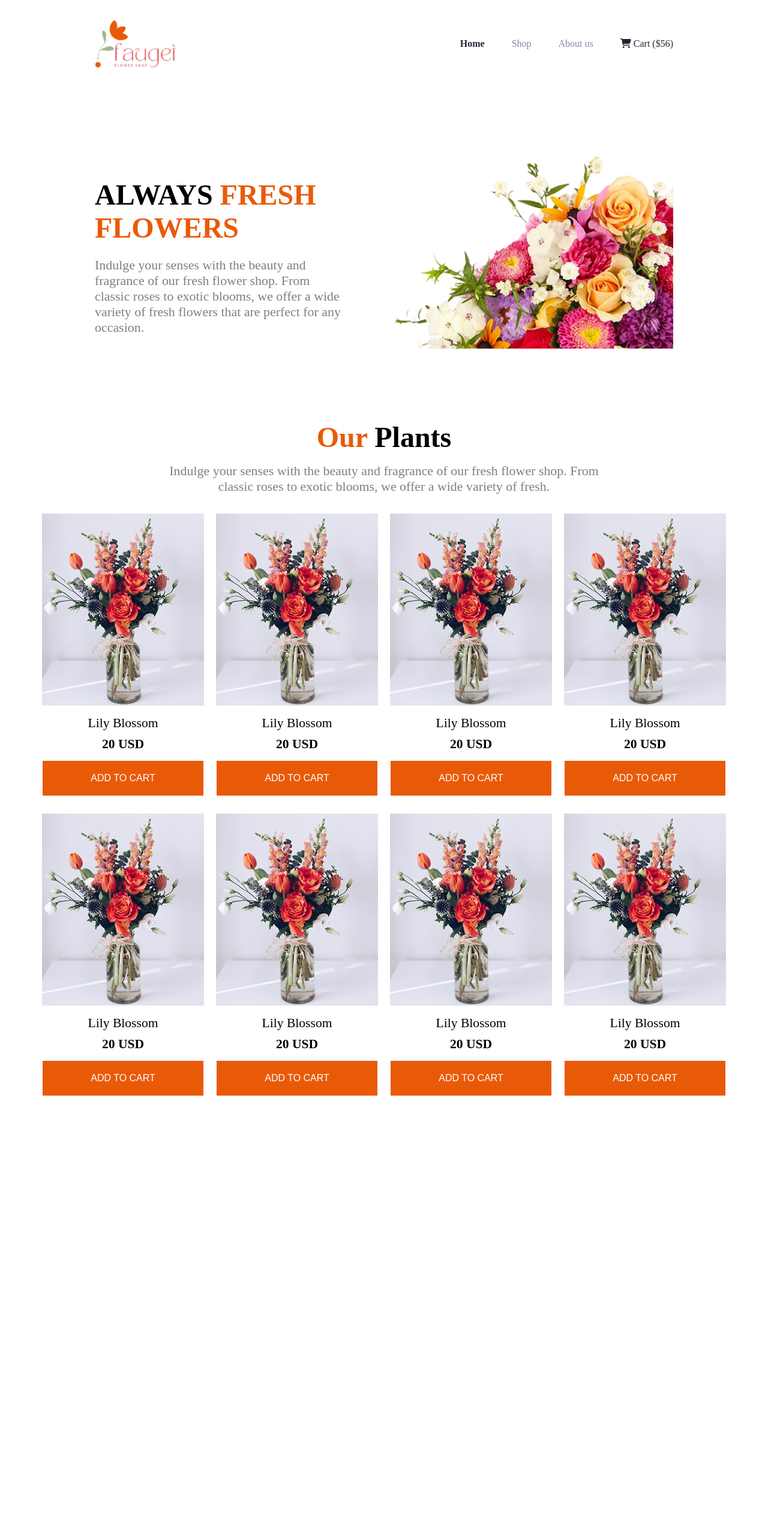
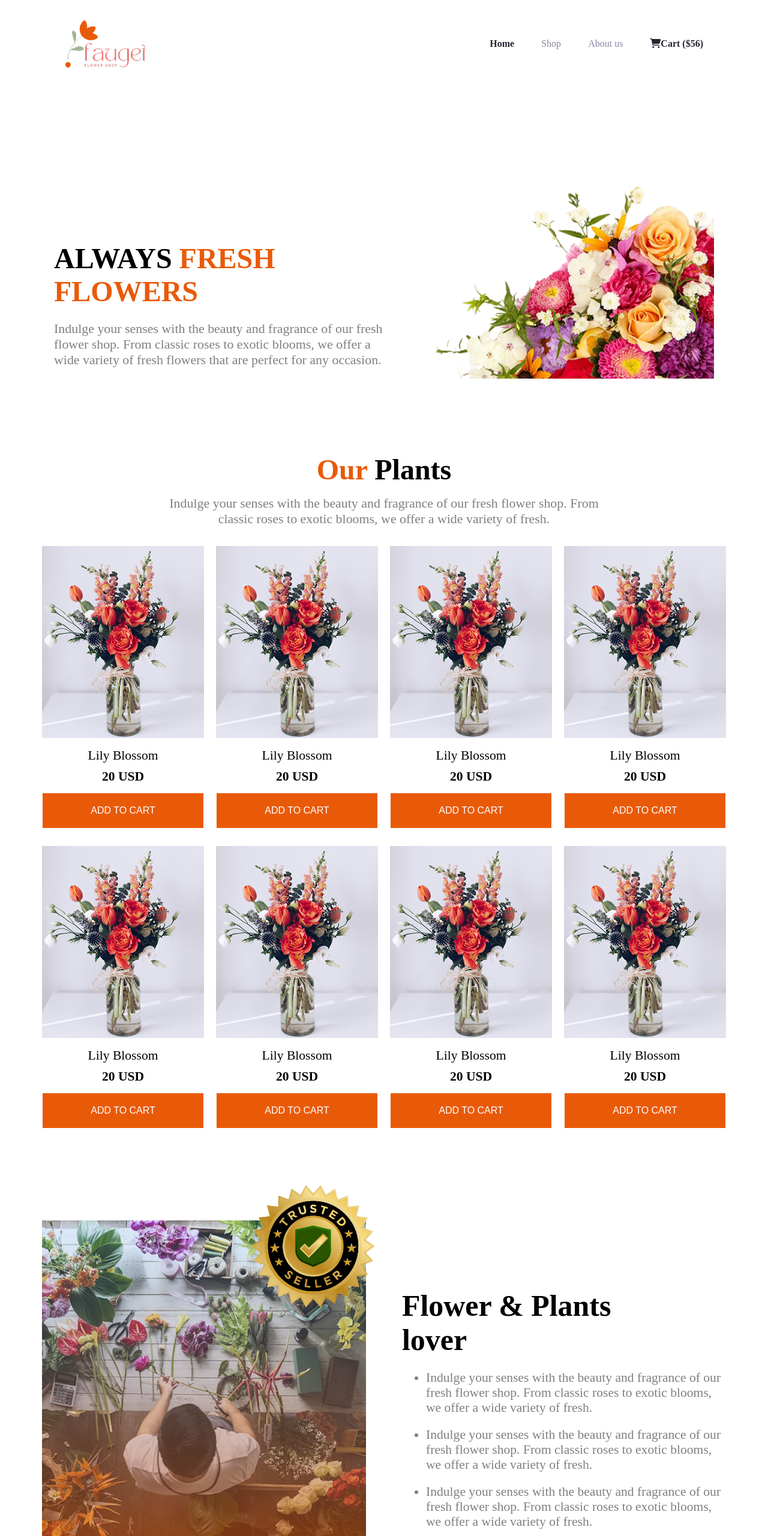
Before and after one commit to SyedaZannatulTushi/Assignment-2, a plain HTML site: page index.html in a window 1280 px wide. Shown: the top 2560 px of the page at 60% size. Before the commit the page ends 1936 px from the top, so only its background shows below. Drawn offline with Linux system fonts and the light colour scheme; a web font is replaced by a local one.

Commit message:
added lover-card-plants section

```diff
--- a/index.html
+++ b/index.html
@@ -12,18 +12,15 @@
 
       </style>
 </head>
-<body>
+<body class="width">
     <header>
         <nav class="navbar">
            <img src="assets/logo.png" alt="Brand logo picture">
           <ul class="nav-links">
-            <a href="" class="hide" id="home">Home</a>
-            <a href="" class="hide"> Shop</a>
-            <a href="" class="hide">About us</a>
-            <a href="" id="cart">
-            <i class="fas fa-shopping-cart dark-1"></i>
-             <span class="dark-1">Cart ($56)</span>
-            </a>
+            <li class="hide"><a href=""  id="home">Home</a></li>
+            <li class="hide"><a href="" > Shop</a></li>
+            <li class="hide"><a href="" >About us</a></li>
+             <li ><i class="fa-solid fa-cart-shopping dark-1 "></i><a href="" id="home">Cart ($56)</a></li>
           </ul>
         </nav>
         <div class="banner">
@@ -33,8 +30,11 @@
                 <h1 class="banner-title font-3">ALWAYS<span class="dark-3"> FRESH <br>FLOWERS</span></h1>
                 <p class="banner-description font-1 dark-2">Indulge your senses with the beauty and fragrance of our fresh flower shop. From classic roses to exotic blooms, we offer a wide variety of fresh flowers that are perfect for any occasion. </p>
           </div>
+          <div>
             <img class="banner-img" src="assets/hero-flower.png" alt="">
+            </div>
         </div>
+      </div>
     </header>
     <main>
       <section class="card-section">
@@ -92,7 +92,25 @@
           <button class="btn-primary" >ADD TO CART</button>
         </div>
       </div>
-      </section>
+
+      <section class="lovers-card container">
+        <div class="lover-img">
+        <img class="img-1" src="assets/flower-store.png" alt="">
+        <img class="badge" src="assets/trusted-badge.png" alt="">
+        </div>
+        <div class="contents">
+          <h1 class="font-3 card-title">Flower & Plants <br>lover</h1>
+          <div class="list font-1">
+          <ul>
+            <li class="margin">Indulge your senses with the beauty and fragrance of our fresh flower shop. From classic roses to exotic blooms, we offer a wide variety of fresh.</li>
+            <li class="margin">Indulge your senses with the beauty and fragrance of our fresh flower shop. From classic roses to exotic blooms, we offer a wide variety of fresh.</li>
+            <li class="margin">Indulge your senses with the beauty and fragrance of our fresh flower shop. From classic roses to exotic blooms, we offer a wide variety of fresh.</li>
+          </ul>
+          </div>
+
+        </div>
+
+
 
     </main>
     <footer>
--- a/styles.css
+++ b/styles.css
@@ -35,10 +35,6 @@
     color: rgba(233, 90, 8, 1);
 }
 
-.hide{
-    /* display: none; */
-}
-
 /* Main Related Styles*/
 
 /* navbar styles */
@@ -49,7 +45,7 @@
     gap: 45px;
     align-items: center;
     justify-content: space-between;
-    padding: 30px 150px;
+    padding: 30px 100px;
 
 }
 .nav-links{
@@ -57,8 +53,12 @@
     gap: 45px;
 
 }
-.nav-links > a{
+.nav-links li>a{
     text-decoration: none;
+    color: #8987A1;
+}
+.nav-links li{
+    list-style: none;
     color: #8987A1;
 }
 #home{
@@ -76,7 +76,10 @@
     max-height: 450px;
     display: flex;
     align-items: end;
-    margin: 100px 150px;
+    justify-content: center;
+    margin-top: 150px;
+
+
 }
 .banner-img{
     max-width: 550px;
@@ -152,13 +155,77 @@
     border: none;
     margin: 10px auto;
 }
+/* card lover section */
+.container{
+    max-width: 1140px;
+    max-height: 590px;
+    margin: 150px auto;
+
+}
+.lovers-card{
+    display: flex;
+    gap: 60px;
+    justify-content: center;
+    align-items: center;
+
+}
+.card-title{
+    font-weight: bold;
+    font-size: 3.12rem;
+    margin-bottom: 20px;
+
+}
+.list{
+    font-size: 1.35rem;
+    color: rgba(0, 0, 0, 0.5);
+
+}
+.margin{
+    margin-bottom: 20px;
+}
+.lover-img{
+    position: relative;
+}
+.badge{
+    max-width: 286px;
+    max-height: 286px;
+    position: absolute;
+    top: -100px;
+    right: -55px;
+}
+
 @media screen and (max-width:576px){
     .hide{
         display: none;
         max-height: auto;
 
     }
-    .banner{
+    .banner,
+    .lovers-card{
         flex-direction: column;
+        gap: 10px;
+    }
+    .badge{
+        display: none;
+    }
+    .img-1{
+        max-width: 100%;
+    }
+    br{
+        display: none;
+    }
+    .card-title{
+        font-size: 2rem;
+    }
+    .container{
+        margin: 0;
+    }
+    .card-container{
+        grid-template-columns: 2,(3fr);
+        margin: 0;
+        gap: 10px;
+    }
+    .card-section{
+
     }
 }
```
